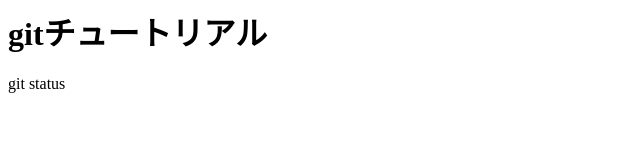
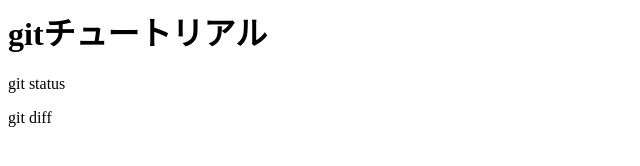
Before and after one commit to nken7153/git_tutorial, a plain HTML site: page index.html in a window 1280 px wide. Shown: the full height of the page, 0-640 px from the left. Drawn offline with Linux system fonts and the light colour scheme.

Commit message:
git diffを追記

```diff
--- a/index.html
+++ b/index.html
@@ -1,2 +1,3 @@
 <h1>gitチュートリアル</h1>
 <p>git status</p>
+<p>git diff<p>
```
